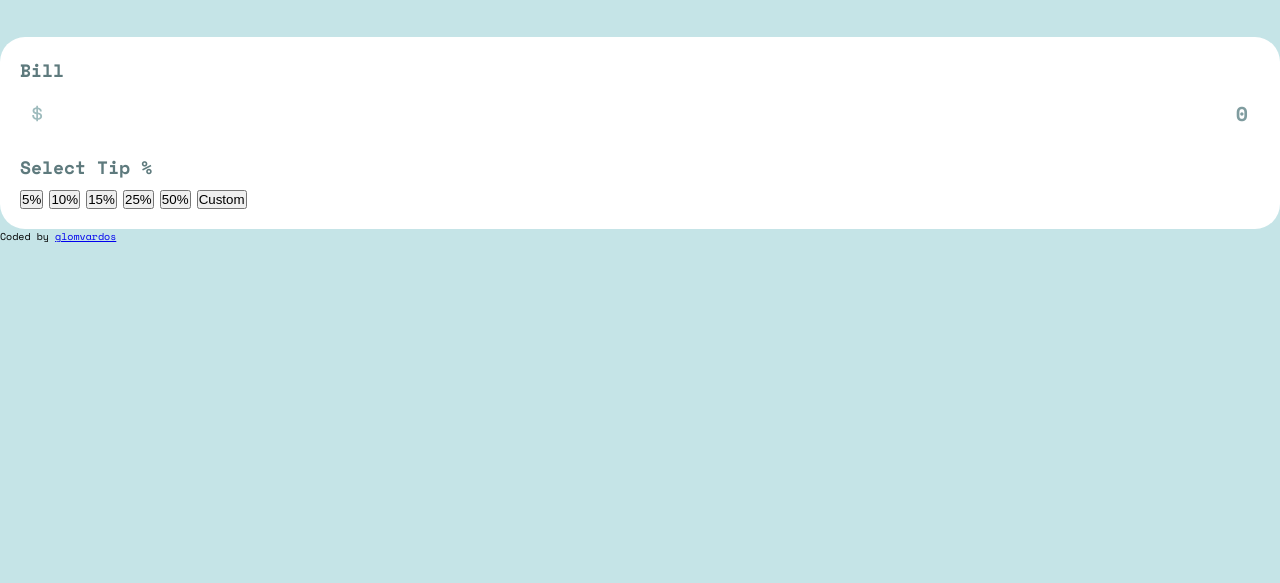
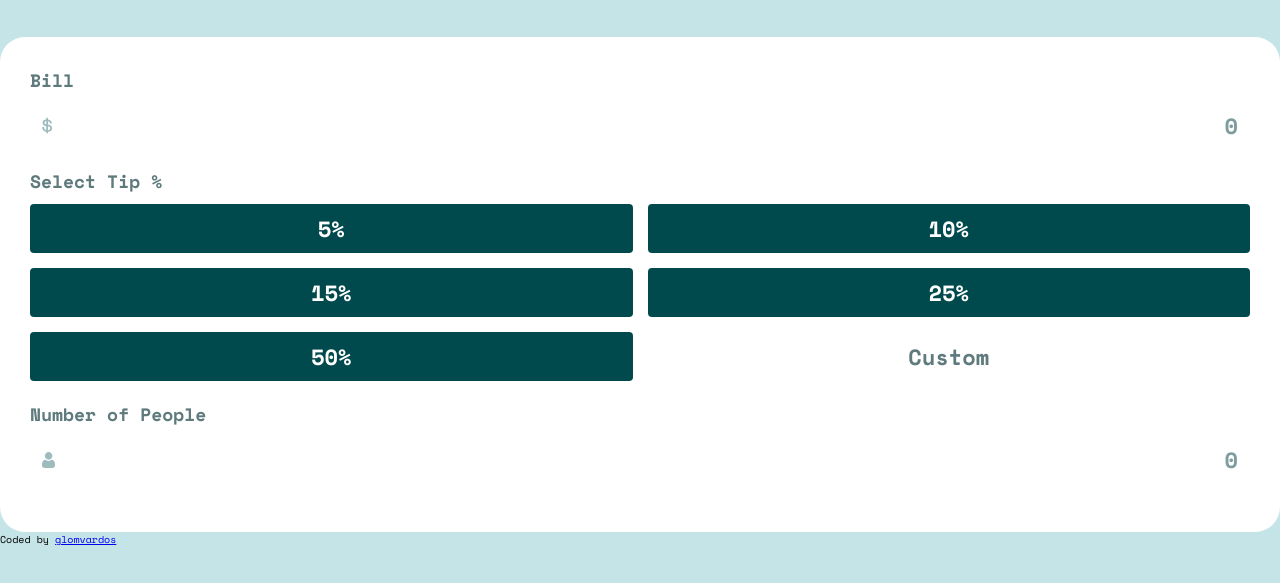
Before and after one commit to glomvardos/tip-calculator, a plain HTML site: page index.html in a window 1280 px wide. Shown: the part 119-702 px from the top of the page. Drawn offline with nearby package versions, Linux system fonts and the light colour scheme.

Commit message:
select tip and number of people

```diff
--- a/index.html
+++ b/index.html
@@ -35,12 +35,20 @@
         <div class="main__tip-container">
           <h3 class="main__tip-title">Select Tip %</h3>
           <div class="main__tip-percentages-container">
-            <button>5%</button>
-            <button>10%</button>
-            <button>15%</button>
-            <button>25%</button>
-            <button>50%</button>
-            <button>Custom</button>
+            <button class="main__tip-btn">5%</button>
+            <button class="main__tip-btn">10%</button>
+            <button class="main__tip-btn">15%</button>
+            <button class="main__tip-btn">25%</button>
+            <button class="main__tip-btn">50%</button>
+            <input class="main__tip-custom" type="number" placeholder="Custom" />
+          </div>
+        </div>
+
+        <div class="main__people-container">
+          <h3 class="main__people-title">Number of People</h3>
+          <div class="main__people">
+            <img class="main__people-image" src="/images/icon-person.svg" alt="Person" />
+            <input class="main__people-input" type="number" placeholder="0" required />
           </div>
         </div>
       </div>
--- /dev/null
+++ b/scss/_config.scss
@@ -0,0 +1,54 @@
+// Colors
+$primary-color: hsl(172, 67%, 45%);
+$very-dark: hsl(183, 100%, 15%);
+
+$lighter-dark-gray: hsl(184, 14%, 56%);
+$dark-gray: hsl(186, 14%, 43%);
+
+$lighter-light-gray: hsl(189, 41%, 97%);
+$light-gray: hsl(185, 41%, 84%);
+
+$white: hsl(0, 0%, 100%);
+
+// Font Weight
+$font-400: 400;
+$font-700: 700;
+
+// Mixins
+
+@mixin transition {
+  transition: all 200ms ease-in-out;
+}
+
+@mixin font-config {
+  font-family: inherit;
+  font-size: 2.2rem;
+  font-weight: $font-700;
+}
+
+@mixin border-radius {
+  border-radius: 4px;
+}
+
+@mixin border($color) {
+  border: 2px solid #{$color};
+}
+
+@mixin container-bottom-space {
+  margin-bottom: 2rem;
+}
+
+@mixin input-container {
+  display: flex;
+  justify-content: space-between;
+  align-items: center;
+  padding: 0.4rem 1rem;
+  cursor: pointer;
+}
+
+@mixin input-config($text) {
+  width: 100%;
+  color: $very-dark;
+  text-align: #{$text};
+  border: none;
+}
--- a/scss/_main.scss
+++ b/scss/_main.scss
@@ -3,51 +3,107 @@
   border-radius: 2.5rem;
 
   &__card {
-    padding: 2rem;
+    padding: 3rem;
 
     .main__bill-title,
-    .main__tip-title {
+    .main__tip-title,
+    .main__people-title {
       color: $dark-gray;
       font-size: 1.8rem;
       margin-bottom: 1rem;
     }
+
     .main__bill-container {
-      margin-bottom: 2rem;
+      @include container-bottom-space;
 
       .main__bill {
-        display: flex;
-        justify-content: space-between;
-        align-items: center;
-        padding: 0.4rem 1rem;
-        cursor: pointer;
-        border-radius: 6px;
-        border: 2px solid transparent;
+        @include input-container;
+        @include border(transparent);
+        @include border-radius;
+        @include transition;
 
         &:hover {
-          border: 2px solid $primary-color;
+          @include border($primary-color);
         }
 
         .main__bill-input {
-          width: 100%;
-          color: $very-dark;
-          font-family: inherit;
-          font-size: 2rem;
-          font-weight: $font-700;
-          text-align: right;
-          border: none;
+          @include input-config(right);
+          @include font-config;
 
           &::placeholder {
             color: $lighter-dark-gray;
           }
 
-          &::-webkit-outer-spin-button,
-          &::-webkit-inner-spin-button {
-            -webkit-appearance: none;
-            margin: 0;
+          &:focus {
+            outline: none;
+          }
+        }
+      }
+    }
+
+    .main__tip-container {
+      @include container-bottom-space;
+
+      .main__tip-percentages-container {
+        display: grid;
+        grid-template-columns: 1fr 1fr;
+        gap: 1.5rem;
+
+        .main__tip-btn {
+          padding: 0.8rem 0;
+          color: $white;
+          background-color: $very-dark;
+          border: none;
+          cursor: pointer;
+          @include font-config;
+          @include border-radius;
+          @include transition;
+
+          &:hover {
+            color: $very-dark;
+            background-color: $primary-color;
+          }
+        }
+        .main__tip-custom {
+          @include input-config(center);
+          @include border(transparent);
+          @include border-radius;
+          @include font-config;
+          @include transition;
+
+          &:hover {
+            @include border($primary-color);
+          }
+          &::placeholder {
+            color: $dark-gray;
           }
 
-          &[type='number'] {
-            -moz-appearance: textfield;
+          &:focus {
+            outline: none;
+          }
+        }
+      }
+    }
+
+    .main__people-container {
+      @include container-bottom-space;
+
+      .main__people {
+        @include input-container;
+        @include border(transparent);
+        @include border-radius;
+        @include transition;
+
+        &:hover {
+          @include border($primary-color);
+        }
+
+        .main__people-input {
+          @include input-config(right);
+          @include font-config;
+
+          &::placeholder {
+            color: $lighter-dark-gray;
           }
 
           &:focus {
--- a/scss/_variables.scss
+++ /dev/null
@@ -1,15 +0,0 @@
-// Colors
-$primary-color: hsl(172, 67%, 45%);
-$very-dark: hsl(183, 100%, 15%);
-
-$lighter-dark-gray: hsl(184, 14%, 56%);
-$dark-gray: hsl(186, 14%, 43%);
-
-$lighter-light-gray: hsl(189, 41%, 97%);
-$light-gray: hsl(185, 41%, 84%);
-
-$white: hsl(0, 0%, 100%);
-
-// Font Weight
-$font-400: 400;
-$font-700: 700;
--- a/scss/styles.scss
+++ b/scss/styles.scss
@@ -1,4 +1,4 @@
-@import 'variables';
+@import 'config';
 @import 'header';
 @import 'main';
 
@@ -16,3 +16,19 @@ body {
   font-family: 'Space Mono', monospace;
   background-color: $light-gray;
 }
+
+/* Chrome, Safari, Edge, Opera */
+input::-webkit-outer-spin-button,
+input::-webkit-inner-spin-button {
+  -webkit-appearance: none;
+  margin: 0;
+}
+
+/* Firefox */
+input[type='number'] {
+  -moz-appearance: textfield;
+}
+
+.input-container {
+  @include input-container;
+}
```
Also changed, not shown: css/styles.min.css.
